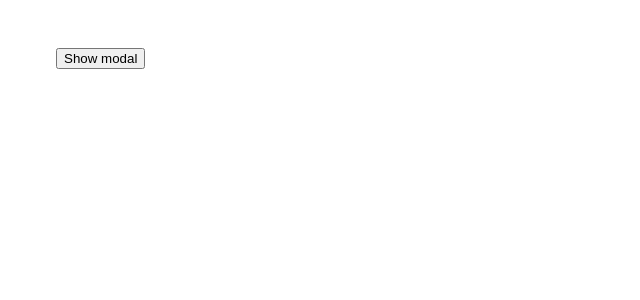
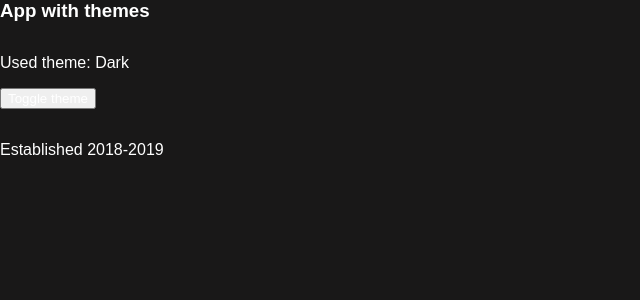
Before and after one commit to denniscual/react-simple-ui, a React (Create React App) app: page / in a window 1280 px wide. Shown: the top 300 px of the page, without its empty margins (0-640 px from the left). Built offline with nearby package versions, Linux system fonts and the light colour scheme.

Commit message:
Theming
Define initial logic to provide a theming feature to the app

```diff
--- a/src/App.js
+++ b/src/App.js
@@ -6,152 +6,212 @@ import React, {
   Suspense,
   // $FlowFixMe
   useState,
+  // $FlowFixMe
+  useContext,
+  // $FlowFixMe
+  useEffect,
 } from 'react'
 import { createPortal } from 'react-dom'
-import styled from 'styled-components'
+import styled, { createGlobalStyle } from 'styled-components'
 import Counter from './Counter'
 import Tabs, { TabItem } from './Tabs'
 import Carousel, { CarouselPane } from './Carousel'
 import RootSC from './styles'
+import { AppThemeContext, themeTypes, getStyle } from './theme'
 
 // TODO: Create modal.
-const modalRoot = document.getElementById('modal-root')
+// const modalRoot = document.getElementById('modal-root')
 
+// const SC = {
+//   modalWrapper: styled.aside`
+//     position: fixed;
+//     top: 0;
+//     left: 0;
+//     width: 100%;
+//     height: 100%;
+//     z-index: 10; // This must be at a higher index to the rest of your page content
+//     transform: translateZ(0);
+//     background-color: #2726269e;
+//   `,
+//   modalContent: styled.div`
+//     position: fixed;
+//     top: 0;
+//     left: 0;
+//     width: 100%;
+//     height: 100%;
+//     padding: 2.5em 1.5em 1.5em 1.5em;
+//     background-color: #ffffff;
+//     box-shadow: 0 0 10px 3px rgba(0, 0, 0, 0.1);
+//     overflow-y: auto;
+//     -webkit-overflow-scrolling: touch;
+
+//     @media screen and (min-width: 500px) {
+//       left: 50%;
+//       top: 50%;
+//       height: auto;
+//       transform: translate(-50%, -50%);
+//       max-width: 30em;
+//       max-height: calc(100% - 1em);
+//     }
+//   `,
+// }
+
+// function ModalTrigger({ show }: { show: Function }) {
+//   return (
+//     <div>
+//       <button onClick={show} type="button">
+//         Show modal
+//       </button>
+//     </div>
+//   )
+// }
+
+// function ModalContent({
+//   isVisible,
+//   close,
+// }: {
+//   isVisible: boolean,
+//   close: Function,
+// }) {
+//   return isVisible
+//     ? createPortal(
+//         <SC.modalWrapper id="modal-wrapper" onClick={close}>
+//           <SC.modalContent>
+//             <button type="button" onClick={close}>
+//               Close
+//             </button>
+//             <p>
+//               Pulvinar tempor mollis ultricies nascetur etiam? Accusamus
+//               repellendus, convallis mollis vivamus eu! Hymenaeos delectus,
+//               necessitatibus voluptatibus ornare ad vero, venenatis laborum a
+//               tempore minima eligendi nunc rerum! Porta, ultrices vehicula, nec
+//               litora pellentesque culpa neque, aliquam? Elementum nisi lectus
+//               lorem. Do class. Accusamus elit consequat vitae porta congue,
+//               veniam ligula laoreet praesent? Quod habitasse ante maiores
+//               nascetur viverra repudiandae earum, venenatis, viverra
+//               praesentium. Vehicula sollicitudin? Morbi! Eius primis! Mi, minim
+//               feugiat lobortis conubia cupiditate? Praesent impedit vitae luctus
+//               montes pretium elit ut orci dolor habitasse morbi soluta inceptos
+//               quo minim doloremque nisi commodo adipisicing ac modi facilisi
+//               lorem quam voluptatem.
+//             </p>
+//           </SC.modalContent>
+//         </SC.modalWrapper>,
+//         // $FlowFixMe
+//         modalRoot,
+//       )
+//     : null
+// }
+
+// // TODO: We need to add logic in closing the Modal via clicking the WrapperModal. But dont close the Modal if the user clicks into ModalContent.
+// // TODO: We need to add events for Modal like onOpen and onClose events.
+// // TODO: Expose props for end-user.
+// // TODO: Check the guidelines - https://assortment.io/posts/accessible-modal-component-react-portals-part-1
+// function Modal() {
+//   const [isVisible, setVisible] = useState(false)
+//   function handleModalTriggerClick(event) {
+//     if (event.target.id === 'modal-wrapper') {
+//       setVisible(isVisible => !isVisible)
+//     }
+//   }
+//   return (
+//     <Fragment>
+//       <ModalContent isVisible={isVisible} close={handleModalTriggerClick} />
+//       <ModalTrigger show={handleModalTriggerClick} />
+//     </Fragment>
+//   )
+// }
 const SC = {
-  modalWrapper: styled.aside`
-    position: fixed;
-    top: 0;
-    left: 0;
+  wrapper: styled.div`
     width: 100%;
-    height: 100%;
-    z-index: 10; // This must be at a higher index to the rest of your page content
-    transform: translateZ(0);
-    background-color: #2726269e;
+    height: 100vh;
+    background-color: ${getStyle(['elements', 'appWrapper'])};
   `,
-  modalContent: styled.div`
-    position: fixed;
-    top: 0;
-    left: 0;
-    width: 100%;
-    height: 100%;
-    padding: 2.5em 1.5em 1.5em 1.5em;
-    background-color: #ffffff;
-    box-shadow: 0 0 10px 3px rgba(0, 0, 0, 0.1);
-    overflow-y: auto;
-    -webkit-overflow-scrolling: touch;
-
-    @media screen and (min-width: 500px) {
-      left: 50%;
-      top: 50%;
-      height: auto;
-      transform: translate(-50%, -50%);
-      max-width: 30em;
-      max-height: calc(100% - 1em);
-    }
+  header: styled.header`
+    color: ${getStyle(['elements', 'text'])};
+  `,
+  main: styled.main`
+    margin: 2em 0;
+    color: ${getStyle(['elements', 'text'])};
+  `,
+  toggleThemeButton: styled.button`
+    color: ${getStyle(['elements', 'text'])};
+  `,
+  footer: styled.footer`
+    color: ${getStyle(['elements', 'text'])};
   `,
 }
 
-function ModalTrigger({ show }: { show: Function }) {
-  return (
-    <div>
-      <button onClick={show} type="button">
-        Show modal
-      </button>
-    </div>
+// TODO: We gonna build an app which has themes. First feature is to have a light and dark theme. Use button toggle between the themes. Default to Dark theme.
+function App() {
+  // Toggle theme
+  const [themeLabel, setThemeLabel] = useState('Dark')
+  const [isDark, setDark] = useState(true)
+  // Use to dispatch an action to change the app theme.
+  const themeDispatch = useContext(AppThemeContext)
+  useEffect(
+    () => {
+      // Switch to dark theme
+      if (isDark) {
+        setThemeLabel('Dark')
+        return themeDispatch({ type: themeTypes.DARK })
+      }
+      // Else, switch to light theme.
+      setThemeLabel('Light')
+      return themeDispatch({ type: themeTypes.LIGHT })
+    },
+    [isDark],
   )
-}
-
-function ModalContent({
-  isVisible,
-  close,
-}: {
-  isVisible: boolean,
-  close: Function,
-}) {
-  return isVisible
-    ? createPortal(
-        <SC.modalWrapper id="modal-wrapper" onClick={close}>
-          <SC.modalContent>
-            <button type="button" onClick={close}>
-              Close
-            </button>
-            <p>
-              Pulvinar tempor mollis ultricies nascetur etiam? Accusamus
-              repellendus, convallis mollis vivamus eu! Hymenaeos delectus,
-              necessitatibus voluptatibus ornare ad vero, venenatis laborum a
-              tempore minima eligendi nunc rerum! Porta, ultrices vehicula, nec
-              litora pellentesque culpa neque, aliquam? Elementum nisi lectus
-              lorem. Do class. Accusamus elit consequat vitae porta congue,
-              veniam ligula laoreet praesent? Quod habitasse ante maiores
-              nascetur viverra repudiandae earum, venenatis, viverra
-              praesentium. Vehicula sollicitudin? Morbi! Eius primis! Mi, minim
-              feugiat lobortis conubia cupiditate? Praesent impedit vitae luctus
-              montes pretium elit ut orci dolor habitasse morbi soluta inceptos
-              quo minim doloremque nisi commodo adipisicing ac modi facilisi
-              lorem quam voluptatem.
-            </p>
-          </SC.modalContent>
-        </SC.modalWrapper>,
-        // $FlowFixMe
-        modalRoot,
-      )
-    : null
-}
-
-// TODO: We need to add logic in closing the Modal via clicking the WrapperModal. But dont close the Modal if the user clicks into ModalContent.
-// TODO: We need to add events for Modal like onOpen and onClose events.
-// TODO: Expose props for end-user.
-// TODO: Check the guidelines - https://assortment.io/posts/accessible-modal-component-react-portals-part-1
-function Modal() {
-  const [isVisible, setVisible] = useState(false)
-  function handleModalTriggerClick(event) {
-    if (event.target.id === 'modal-wrapper') {
-      setVisible(isVisible => !isVisible)
-    }
+  function handleClick() {
+    setDark(dark => !dark)
   }
   return (
-    <Fragment>
-      <ModalContent isVisible={isVisible} close={handleModalTriggerClick} />
-      <ModalTrigger show={handleModalTriggerClick} />
-    </Fragment>
-  )
-}
-
-// TODO: Create a state management library which is built on top of xstate and React hooks.
-// TODO: Instead of using xstate to provide the statechart, what we gonna do is to create our own statechart based in hooks and xstate.
-
-function App() {
-  return (
-    <Suspense fallback={<div>Loading...</div>}>
-      <RootSC.section>
-        <Modal />
-      </RootSC.section>
-      <RootSC.section isHide>
-        <h3>Carousel</h3>
-        <Carousel switchTimeout={2000}>
-          <CarouselPane>
-            <div>Pane 1</div>
-          </CarouselPane>
-          <CarouselPane>
-            <div>Pane 2</div>
-          </CarouselPane>
-          <CarouselPane>
-            <div>Pane 3</div>
-          </CarouselPane>
-        </Carousel>
-      </RootSC.section>
-      <RootSC.section isHide>
-        <h3>Counter</h3>
-        <Counter />
-      </RootSC.section>
-      <RootSC.section isHide>
-        <h3>Tabs</h3>
-        <Tabs activeIndex={0}>
-          <TabItem title="Tab 1">Tab Item 1</TabItem>
-          <TabItem title="Tab 2">Tab Item 2</TabItem>
-        </Tabs>
-      </RootSC.section>
-    </Suspense>
+    <SC.wrapper>
+      <SC.header>
+        <h3 style={{ marginTop: 0 }}>App with themes</h3>
+      </SC.header>
+      <SC.main>
+        <p>Used theme: {themeLabel}</p>
+        <SC.toggleThemeButton onClick={handleClick}>
+          Toggle theme
+        </SC.toggleThemeButton>
+      </SC.main>
+      <SC.footer>
+        <p>Established 2018-2019</p>
+      </SC.footer>
+    </SC.wrapper>
+    // <Suspense fallback={<div>Loading...</div>}>
+    //   {/* <RootSC.section>
+    //   </RootSC.section> */}
+    //   <RootSC.section isHide>
+    //     <Modal />
+    //   </RootSC.section>
+    //   <RootSC.section isHide>
+    //     <h3>Carousel</h3>
+    //     <Carousel switchTimeout={2000}>
+    //       <CarouselPane>
+    //         <div>Pane 1</div>
+    //       </CarouselPane>
+    //       <CarouselPane>
+    //         <div>Pane 2</div>
+    //       </CarouselPane>
+    //       <CarouselPane>
+    //         <div>Pane 3</div>
+    //       </CarouselPane>
+    //     </Carousel>
+    //   </RootSC.section>
+    //   <RootSC.section isHide>
+    //     <h3>Counter</h3>
+    //     <Counter />
+    //   </RootSC.section>
+    //   <RootSC.section isHide>
+    //     <h3>Tabs</h3>
+    //     <Tabs activeIndex={0}>
+    //       <TabItem title="Tab 1">Tab Item 1</TabItem>
+    //       <TabItem title="Tab 2">Tab Item 2</TabItem>
+    //     </Tabs>
+    //   </RootSC.section>
+    // </Suspense>
   )
 }
 
--- a/src/index.js
+++ b/src/index.js
@@ -2,9 +2,23 @@
 import React from 'react'
 import ReactDOM from 'react-dom'
 import App from './App'
+import AppTheme, { GlobalStyle } from './theme'
 import * as serviceWorker from './serviceWorker'
 
-ReactDOM.render(<App />, window.document.getElementById('root'))
+// --------- For Providers -----------//
+// ----------------------------------//
+function Root() {
+  return (
+    <AppTheme>
+      <React.Fragment>
+        <GlobalStyle />
+        <App />
+      </React.Fragment>
+    </AppTheme>
+  )
+}
+
+ReactDOM.render(<Root />, window.document.getElementById('root'))
 
 // If you want your app to work offline and load faster, you can change
 // unregister() to register() below. Note this comes with some pitfalls.
--- /dev/null
+++ b/src/theme/index.js
@@ -0,0 +1,136 @@
+import React, {
+  createContext,
+  // $FlowFixMe
+  useReducer,
+} from 'react'
+import { ThemeProvider, createGlobalStyle } from 'styled-components'
+import { type, path, compose } from 'ramda'
+import type { Element } from 'react'
+
+// --------- For Styles --------------//
+// ----------------------------------//
+const themeTypes = {
+  LIGHT: 'THEME_LIGHT',
+  DARK: 'THEME_DARK',
+}
+
+// Construct theme
+type Theme = {
+  elements: {
+    appWrapper: string,
+    text: string,
+  },
+  colors: Object,
+  mixins: Object,
+}
+const colors = {
+  accent: '#3f51b5',
+  black: '#191818',
+  white: '#ffffff',
+}
+const mixins = {
+  /** Define here the mixins... */
+}
+
+// All the themes
+const themes = {
+  [themeTypes.DARK]: {
+    appWrapper: colors.black,
+    text: colors.white,
+  },
+  [themeTypes.LIGHT]: {
+    appWrapper: '#fbfbfb',
+    text: colors.black,
+  },
+}
+
+function getTheme(themeType: string): Theme {
+  return { elements: themes[themeType], colors, mixins }
+}
+
+// App theme Reducer - use for switching the theme.
+type Action = {
+  type: string,
+}
+const initAppTheme = {
+  elements: themes[themeTypes.DARK],
+  colors,
+  mixins,
+}
+function appThemeReducer(state: Theme, action: Action): Theme {
+  const { type } = action
+  switch (type) {
+    case themeTypes.LIGHT: {
+      return getTheme(themeTypes.LIGHT)
+    }
+    default: {
+      return getTheme(themeTypes.DARK)
+    }
+  }
+}
+
+const AppThemeContext = createContext()
+function AppTheme({ children }: { children: Element<any> }) {
+  const [theme, dispatch] = useReducer(appThemeReducer, initAppTheme)
+  return (
+    <AppThemeContext.Provider value={dispatch}>
+      <ThemeProvider theme={theme}>{children}</ThemeProvider>
+    </AppThemeContext.Provider>
+  )
+}
+
+// Add global styles.
+const GlobalStyle = createGlobalStyle`
+  body {
+    margin: 0;
+    padding: 0;
+  }
+  body, h1,h2,h3,h4,h5,h6,p,span,div {
+    font-family: sans-serif;
+  }
+`
+
+// Style helpers.
+// Creating css attribute with specified attr and value.
+const createAttr = attr => value => `${attr}: ${value}`
+
+/**
+ * getStyle :: (Array | String, String?) => Object => String
+ *
+ * A function for getting the value from the theme prop based on the keys. Keys could
+ * either be String or Array. Attribute is optional. If given, we gonna create
+ * css attribute with value.
+ */
+const getStyle = (keys: Array<string> | string, attr?: string) => ({
+  theme,
+}: {
+  theme: Theme,
+}): string => {
+  // If there is specificed attr.
+  if (attr) {
+    const addAttr = createAttr(attr)
+    // Handle if the keys is string
+    if (type(keys) === 'String') {
+      return addAttr(theme[keys])
+    }
+    // Handle if the keys is array.
+    return compose(
+      addAttr,
+      path(keys),
+    )(theme)
+  }
+  // Handle if no attr.
+  if (type(keys) === 'String') {
+    return theme[keys]
+  }
+  // Handle if the keys is array.
+  return path(keys, theme)
+}
+
+export {
+  AppTheme as default,
+  AppThemeContext,
+  GlobalStyle,
+  themeTypes,
+  getStyle,
+}
```
